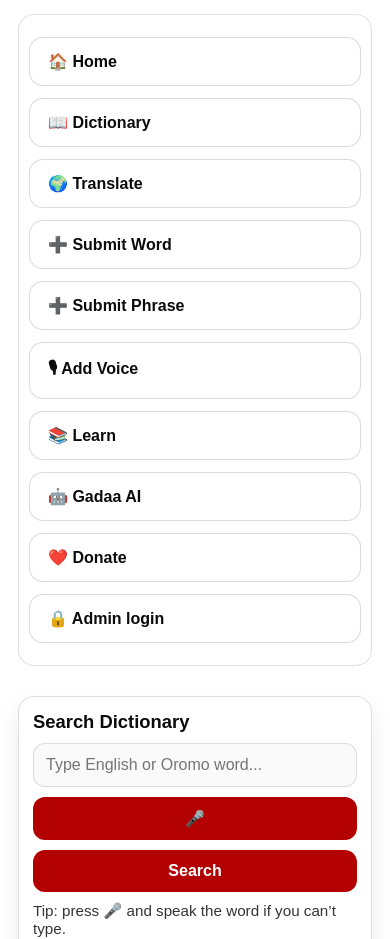
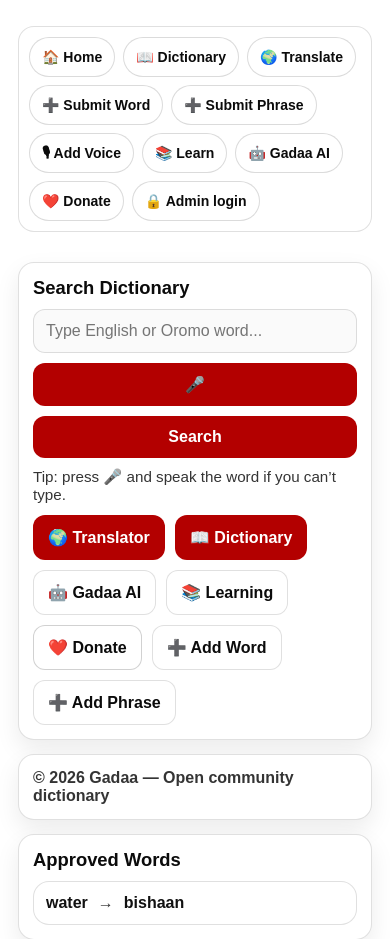
Before and after one commit to GadaOromo-E/GadaOromo, a Flask app: page / in a window 390 px wide. Shown: the part 157-1096 px from the top of the page. Run offline with Flask 3, Linux system fonts and the light colour scheme; data comes from the database, SQL or seed files in the repository; data that the repository does not hold is empty.

Commit message:
feat(ui): unified mobile menu + clean word lists + remove action buttons

```diff
--- a/static/style.css
+++ b/static/style.css
@@ -607,6 +607,8 @@ a:active, button:active, .chip:active {
     font-weight: 800;
     white-space: nowrap;
   }
+}
+
 /* FORCE accessible topbar copyright */
 header.topbar .mini-copy{
   color: rgba(255,255,255,0.92);
@@ -627,3 +629,82 @@ header.topbar .copy-name{
   color: #ffffff;
   font-weight: 900;
 }
+/* Mobile navigation: make menu look like Android "chips/grid" */
+@media (max-width: 640px) {
+  /* Layout becomes single column */
+  .layout {
+    display: block;
+  }
+
+  /* Turn the side menu into a grid */
+  .side-menu {
+    display: grid;
+    grid-template-columns: repeat(3, minmax(0, 1fr));
+    gap: 10px;
+    padding: 10px;
+  }
+
+  /* Links become chip-like buttons */
+  .side-link {
+    display: flex;
+    align-items: center;
+    justify-content: center;
+    gap: 8px;
+
+    padding: 12px 10px;
+    border-radius: 14px;
+
+    text-align: center;
+    font-weight: 600;
+    white-space: nowrap;
+
+    /* keep your existing button/card styles if you have them */
+  }
+
+  /* If some labels are long, let them wrap nicely */
+  .side-link {
+    white-space: normal;
+    line-height: 1.15;
+  }
+}
+
+/* iOS Safari safe-area padding (prevents weird bottom spacing) */
+@supports (padding: env(safe-area-inset-bottom)) {
+  body {
+    padding-bottom: env(safe-area-inset-bottom);
+  }
+}
+/* Mobile: make side-menu look like chips on ALL phones (Android + iPhone) */
+@media (max-width: 900px){
+  .side-menu{
+    display: flex;
+    flex-wrap: wrap;
+    gap: 8px;
+
+    padding: 10px;
+    margin-top: 12px;
+
+    position: relative;
+    top: 0;
+    max-height: none;
+    overflow: visible;
+
+    border-radius: 16px;
+  }
+
+  .side-menu .side-link{
+    display: inline-flex;
+    align-items: center;
+    gap: 6px;
+
+    width: auto;
+    margin: 0;
+    padding: 10px 12px;
+    min-height: 40px;
+
+    border-radius: 999px;
+    font-size: 14px;
+    font-weight: 800;
+    white-space: nowrap;
+  }
+}
--- a/templates/dictionary.html
+++ b/templates/dictionary.html
@@ -146,8 +146,6 @@
               <div style="font-weight:800;">{{ w[1] }}</div>
               <div class="subtle">{{ w[2] }}</div>
             </div>
-            <a class="btn" href="/translate?text={{ w[1]|urlencode }}">Translate</a>
-          </div>
         {% endfor %}
       </div>
     {% else %}
--- a/templates/index.html
+++ b/templates/index.html
@@ -279,19 +279,11 @@
     </div>
   </section>
 
-  {% if trending %}
-    <section class="card">
-      <h2>🔥 Trending Searches</h2>
-      <div class="chips">
-        {% for t in trending %}
-          <span class="chip" onclick="useSuggestion('{{ t[0]|e }}')">
-            {{ t[0] }} <span class="muted">({{ t[1] }})</span>
-          </span>
-        {% endfor %}
+  <section class="card small-note" aria-label="copyright">
+  <div class="muted" style="font-weight:600;">
+    © 2026 Gadaa — Open community dictionary
   </div>
-      <div class="subtle" style="margin-top:8px;">Tap a trending word to search it.</div>
 </section>
-  {% endif %}
 
   <section class="card">
     <h2>Approved Words</h2>
@@ -299,8 +291,7 @@
     {% if words and words|length > 0 %}
       <div class="word-list">
     {% for w in words %}
-          <div class="word-row" style="display:flex; align-items:flex-start; justify-content:space-between; gap:12px;">
-            <div style="flex:1; min-width:0;">
+  <div class="word-row">
     <div style="display:flex; align-items:center; gap:10px; flex-wrap:wrap;">
       <span><b>{{ w[1] }}</b></span>
       <span class="muted">→</span>
@@ -311,10 +302,8 @@
       {% endif %}
     </div>
   </div>
+{% endfor %}
 
-            <button type="button" class="btn" onclick="useSuggestion('{{ w[1]|e }}')" title="Search this word">Search</button>
-          </div>
-        {% endfor %}
 </div>
     {% else %}
       <p class="muted">No approved words yet. Be the first to submit!</p>
```
Lines whose indentation alone changed are shown as unchanged.
